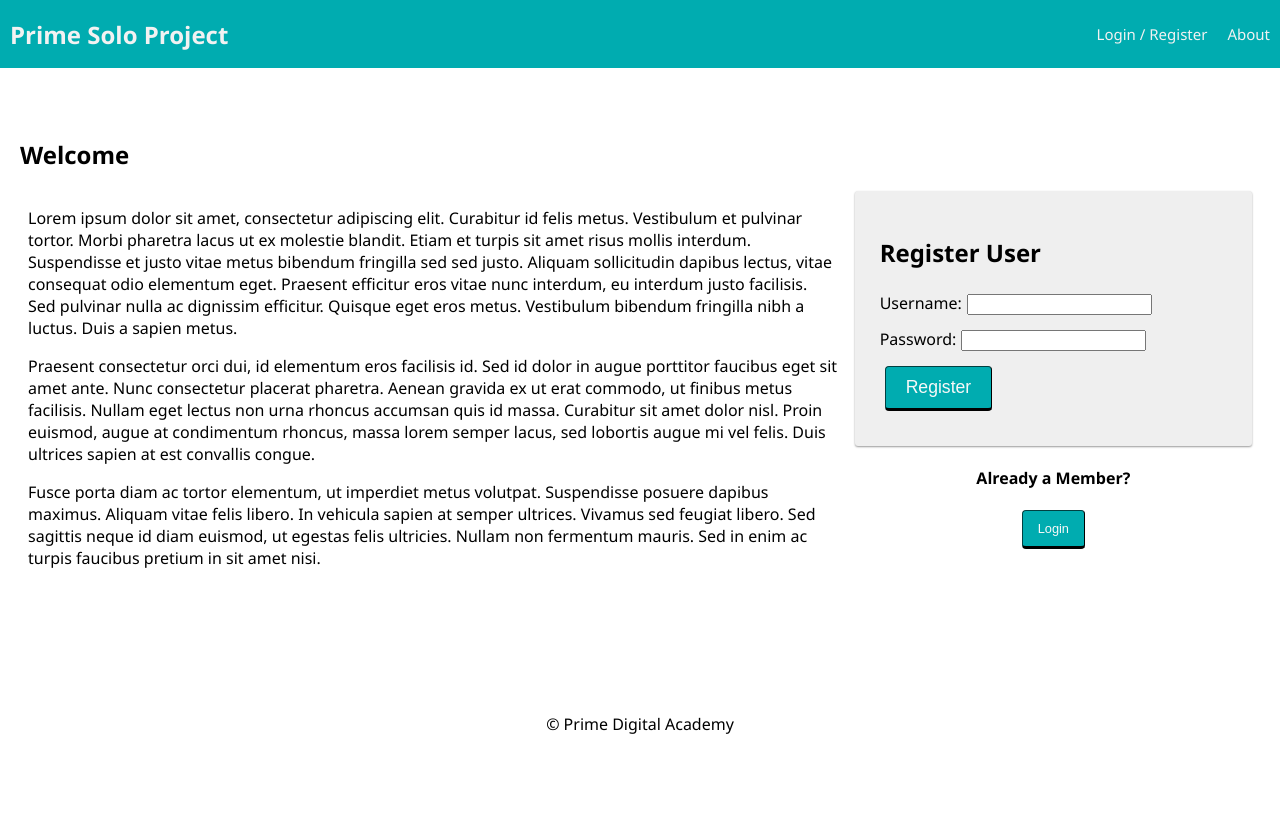
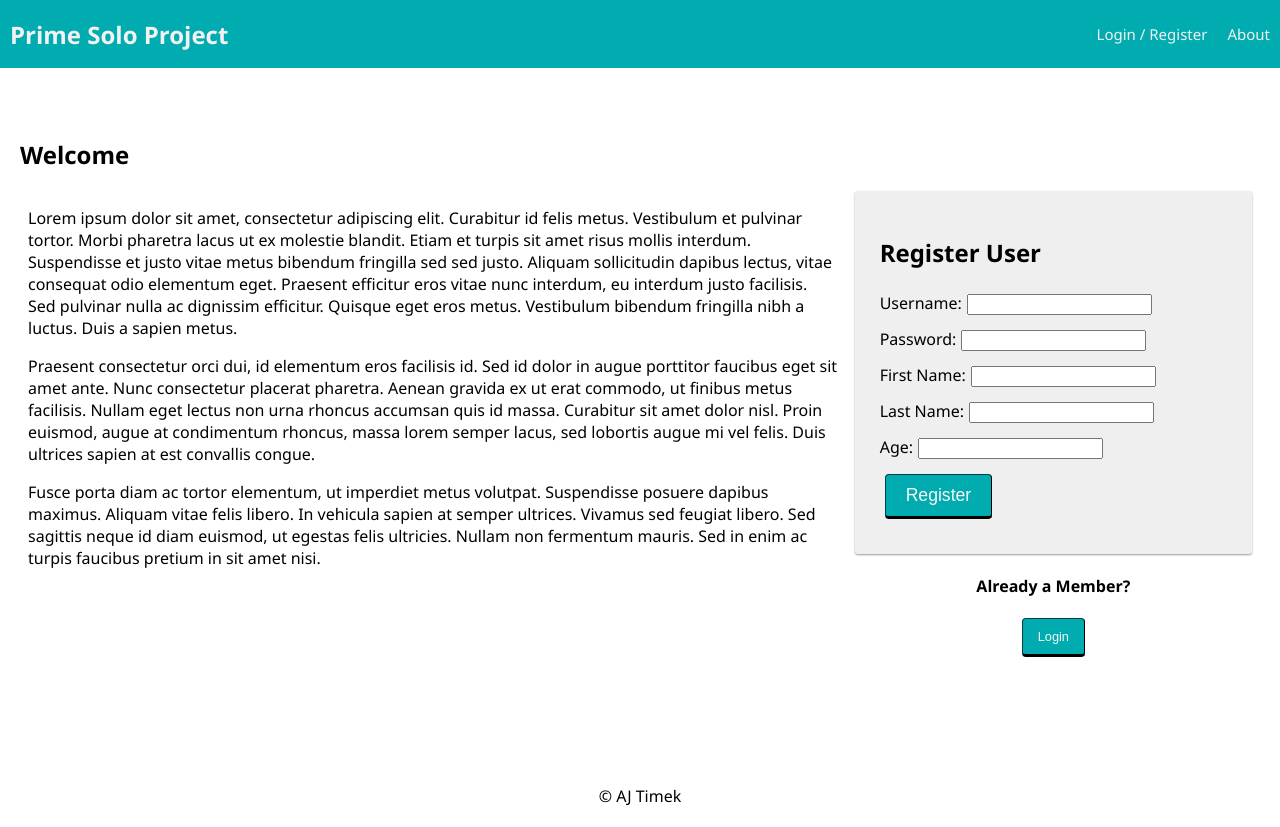
Before and after one commit to timek612/Budget-Buddy-, a React (Create React App) app: page /#/home in a window 1280 px wide. Before the commit the page ends 800 px from the top, so only its background shows below. Built offline with nearby package versions, Linux system fonts and the light colour scheme; no server answers.

Commit message:
added registration fields. register is sending to DB

```diff
--- a/src/components/Footer/Footer.jsx
+++ b/src/components/Footer/Footer.jsx
@@ -7,7 +7,7 @@ import './Footer.css';
 // or even care what the redux state is, so it doesn't need 'connect()'
 
 function Footer() {
-  return <footer>&copy; Prime Digital Academy</footer>;
+  return <footer>&copy; AJ Timek</footer>;
 }
 
 export default Footer;
--- a/src/components/RegisterForm/RegisterForm.jsx
+++ b/src/components/RegisterForm/RegisterForm.jsx
@@ -4,6 +4,9 @@ import { useDispatch, useSelector } from 'react-redux';
 function RegisterForm() {
   const [username, setUsername] = useState('');
   const [password, setPassword] = useState('');
+  const [firstName, setFirstName] = useState('');
+  const [lastName, setLastName] = useState('');
+  const [age, setAge] = useState('');
   const errors = useSelector((store) => store.errors);
   const dispatch = useDispatch();
 
@@ -15,6 +18,9 @@ function RegisterForm() {
       payload: {
         username: username,
         password: password,
+        firstName: firstName,
+        lastName: lastName,
+        age: age
       },
     });
   }; // end registerUser
@@ -52,6 +58,42 @@ function RegisterForm() {
         </label>
       </div>
       <div>
+        <label htmlFor="firstName">
+          First Name:
+          <input
+            type="text"
+            name="firstName"
+            value={firstName}
+            required
+            onChange={(event) => setFirstName(event.target.value)}
+          />
+        </label>
+      </div>
+      <div>
+        <label htmlFor="lastName">
+          Last Name:
+          <input
+            type="text"
+            name="lastName"
+            value={lastName}
+            required
+            onChange={(event) => setLastName(event.target.value)}
+          />
+        </label>
+      </div>
+      <div>
+        <label htmlFor="age">
+          Age:
+          <input
+            type="number"
+            name="age"
+            value={age}
+            required
+            onChange={(event) => setAge(event.target.value)}
+          />
+        </label>
+      </div>
+      <div>
         <input className="btn" type="submit" name="submit" value="Register" />
       </div>
     </form>
--- a/src/redux/reducers/user.reducer.js
+++ b/src/redux/reducers/user.reducer.js
@@ -1,4 +1,4 @@
-const userReducer = (state = {}, action) => {
+const userReducer = (state = {}, action) => {// this is only one user at a time
   switch (action.type) {
     case 'SET_USER':
       return action.payload;
--- a/src/redux/sagas/registration.saga.js
+++ b/src/redux/sagas/registration.saga.js
@@ -3,6 +3,7 @@ import axios from 'axios';
 
 // worker Saga: will be fired on "REGISTER" actions
 function* registerUser(action) {
+  console.log(action);
   try {
     // clear any existing error on the registration page
     yield put({ type: 'CLEAR_REGISTRATION_ERROR' });
```
Also changed, not shown: 2 other files (tests, documents, lock files or other folders).
